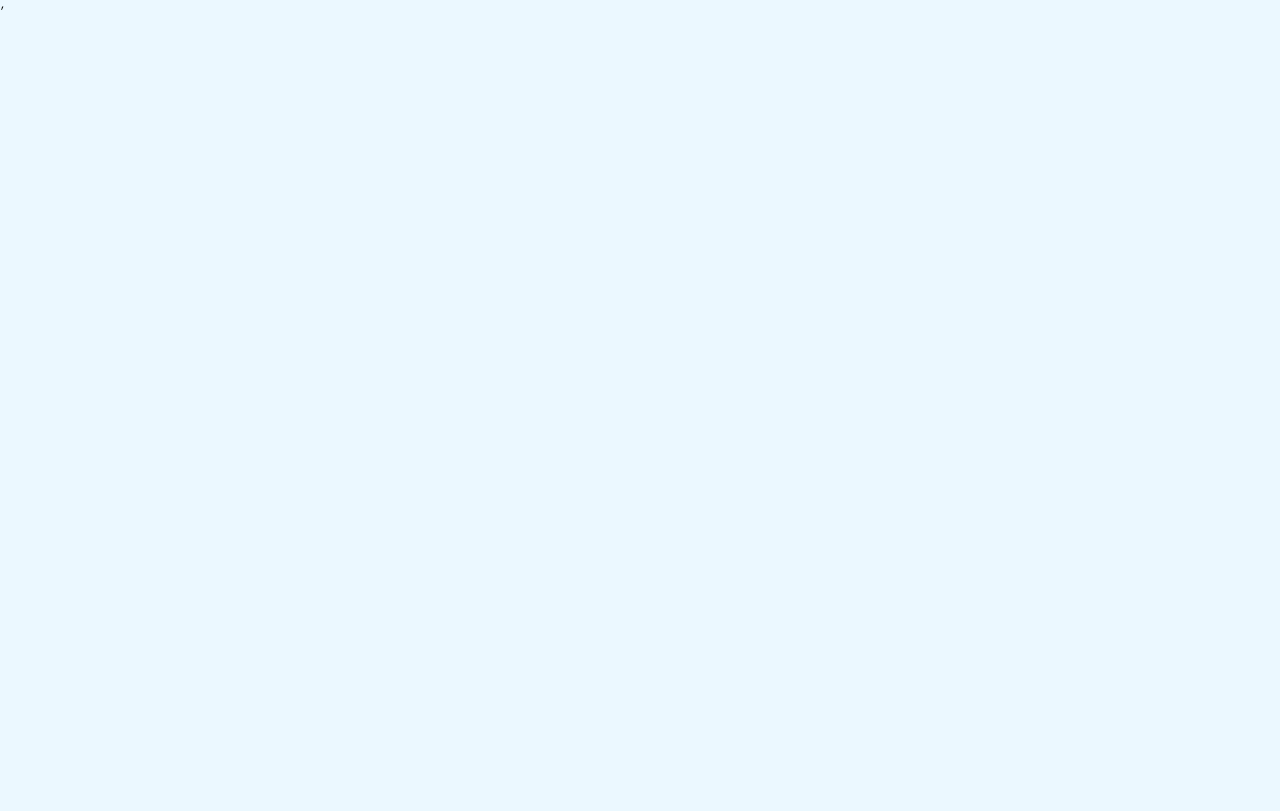
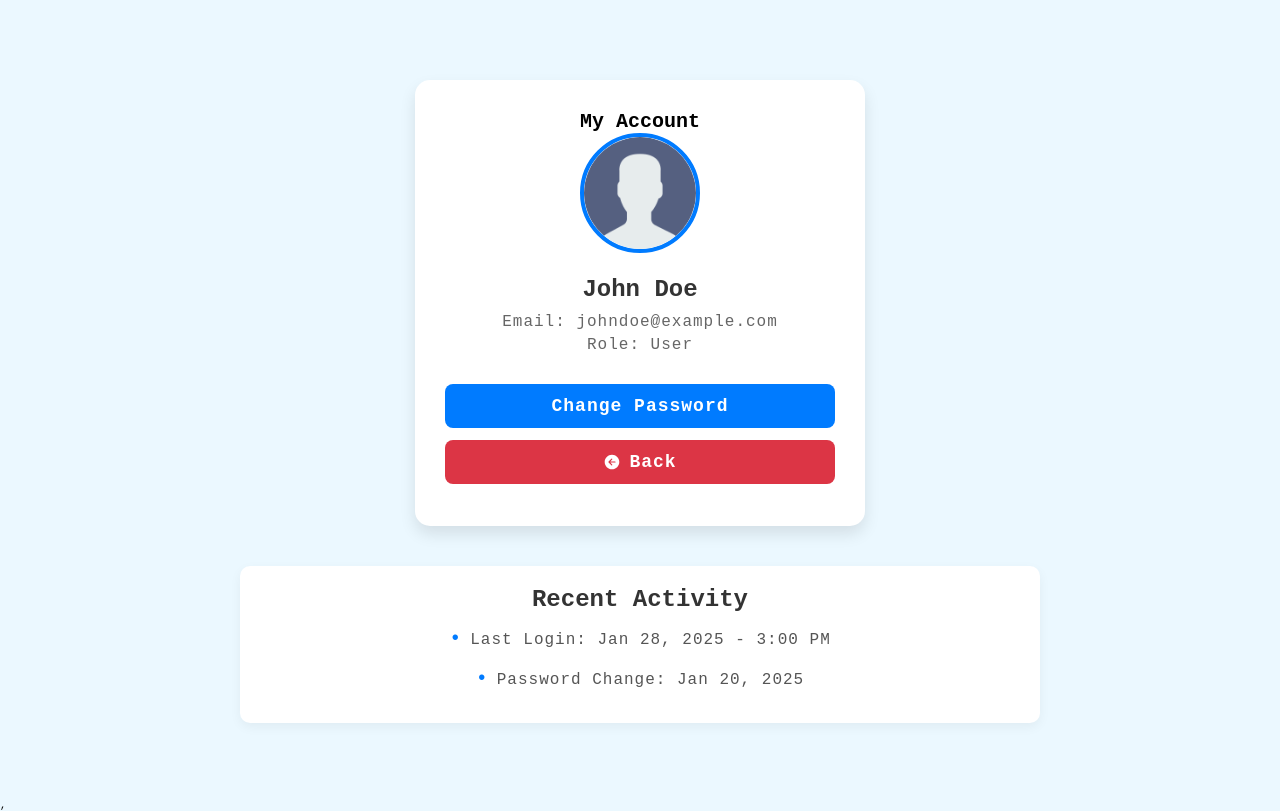
Before and after one commit to Samyam-Pradhan/Full-Project, a React (Vite) app in the folder client/: page /account in a window 1280 px wide. Before the commit this address had no page. Built offline with nearby package versions, Linux system fonts and the light colour scheme.

Commit message:
Add Account page

```diff
--- a/client/src/App.jsx
+++ b/client/src/App.jsx
@@ -10,6 +10,8 @@ import  ProtectedRoute  from "./components/ProtectedRoute"; // Import ProtectedR
 import AdminLayout from './components/layouts/AdminLayout';
 import AdminUsers from './pages/AdminUsers';
 import AdminUpdate from './pages/AdminUpdate';
+import Account from './pages/Account';
+
 const App = () => {
   return (
     <Router>
@@ -30,6 +32,7 @@ const App = () => {
 
         <Route path="/logout" element={<Logout />} /> {/* Redirects to / after logout */}
         <Route path="/report" element={<Report />} />
+        <Route path="/account" element={<Account />} />
         <Route path="/admin" element={<AdminLayout />}>
           <Route path="users" element={<AdminUsers />} />
           <Route path="users/:id/edit" element={<AdminUpdate />} />
--- /dev/null
+++ b/client/src/assets/Account.css
@@ -0,0 +1,161 @@
+/* Account Page Styles */
+.account-page {
+  text-align: center;
+  padding: 40px 20px; /* 40px 20px */
+  background-color: #ebf8ff;
+  min-height: 100vh;
+  font-family: 'Courier New', Courier, monospace;
+}
+
+.account-container {
+  max-width: 450px; /* 450px */
+  margin: 40px auto; /* 40px */
+  padding: 30px; /* 30px */
+  background: white;
+  border-radius: 15px; /* 15px */
+  box-shadow: 0 8px 16px rgba(0, 0, 0, 0.1); /* 8px 16px */
+  transition: box-shadow 0.3s ease-in-out;
+}
+
+.account-container:hover {
+  box-shadow: 0 12px 24px rgba(0, 0, 0, 0.2); /* 12px 24px */
+}
+
+.account-info {
+  text-align: center;
+  margin-bottom: 30px; /* 30px */
+}
+
+.profile-pic {
+  width: 120px; /* 120px */
+  height: 120px; /* 120px */
+  border-radius: 50%;
+  object-fit: cover;
+  margin-bottom: 20px; /* 20px */
+  border: 4px solid #007bff; /* 4px */
+}
+
+h2 {
+  font-size: 24px; /* 24px */
+  color: #333;
+  margin-bottom: 10px; /* 10px */
+}
+
+p {
+  font-size: 16px; /* 16px */
+  color: #666;
+  margin: 5px 0; /* 5px 0 */
+}
+
+.account-actions {
+  margin-top: 20px; /* 20px */
+}
+
+.btn {
+  display: block;
+  width: 100%;
+  padding: 12px;
+  margin: 12px 0;
+  border: none;
+  background: #007bff;
+  color: white;
+  font-size: 18px;
+  font-weight: bold;
+  border-radius: 8px;
+  cursor: pointer;
+  transition: background-color 0.3s ease;
+}
+
+.btn:hover {
+  background: #0056b3;
+}
+
+.btn:active {
+  background: #004085;
+}
+
+@media (max-width: 480px) {
+  .account-container {
+    padding: 20px;
+    max-width: 90%;
+  }
+
+  .profile-pic {
+    width: 100px;
+    height: 100px;
+  }
+
+  h2 {
+    font-size: 20px;
+  }
+
+  p {
+    font-size: 14px;
+  }
+
+  .btn {
+    font-size: 16px;
+    padding: 10px;
+  }
+}
+
+.btn.danger {
+  background-color: #dc3545; /* Red for danger */
+  color: white;
+  display: flex;
+  align-items: center;
+  justify-content: center;
+  gap: 8px; /* Space between the icon and the text */
+}
+
+.btn.danger:hover {
+  background-color: #c82333;
+}
+
+.profile-pic {
+  width: 120px; /* 120px */
+  height: 120px; /* 120px */
+  border-radius: 50%;
+  object-fit: cover;
+}
+
+.activity-history {
+  margin-top: 40px;
+  background-color: #fff;
+  padding: 20px;
+  border-radius: 10px;
+  box-shadow: 0 4px 12px rgba(0, 0, 0, 0.05); /* 4px 12px */
+  max-width: 800px;
+  margin: 20px auto;
+}
+
+.activity-history h3 {
+  color: #333;
+  font-size: 24px;
+  margin-bottom: 10px;
+}
+
+.activity-history ul {
+  list-style-type: none;
+  padding: 0;
+}
+
+.activity-history ul li {
+  font-size: 16px;
+  color: #555;
+  margin-bottom: 8px;
+  line-height: 1.6;
+}
+
+.activity-history ul li:before {
+  content: "•";
+  color: #007bff;
+  margin-right: 8px;
+  font-size: 20px;
+}
+
+.activity-history ul li:hover {
+  background-color: #f1f1f1;
+  border-radius: 5px;
+  cursor: pointer;
+}
--- a/client/src/components/Sidebar.jsx
+++ b/client/src/components/Sidebar.jsx
@@ -32,7 +32,7 @@ const Sidebar = () => {
         </li>
         <li style={{ display: "flex", alignItems: "center" }}>
           <MdAccountCircle style={{ marginRight: "8px" }} />
-          Account
+          <Link to ="/account" style={{textDecoration: "none", color: "inherit"}}>Account</Link>
         </li>
         <li style={{ display: "flex", alignItems: "center" }}>
           <FcAbout style={{ marginRight: "8px" }} />
@@ -42,7 +42,7 @@ const Sidebar = () => {
           <IoIosHelpCircle style={{ marginRight: "8px" }} />
           Help
         </li>
-        {/* Link to Report.jsx */}
+
         <li style={{ display: "flex", alignItems: "center" }}>
           <TbReportSearch style={{ marginRight: "8px" }} />
           <Link to="/report" style={{ textDecoration: "none", color: "inherit" }}>Reports</Link>
--- /dev/null
+++ b/client/src/pages/Account.jsx
@@ -0,0 +1,48 @@
+import React from "react";
+import { useNavigate } from 'react-router-dom'; // Import useNavigate
+import { IoArrowBackCircle } from "react-icons/io5";
+import "../assets/Account.css";
+import user from "../images/user.png";
+const Account = () => {
+  const navigate = useNavigate(); // Initialize useNavigate
+
+  const handleBack = () => {
+    navigate('/dashboard'); // Navigate to the dashboard route
+  };
+
+  return (
+    <div className="account-page">
+      <div className="account-container">
+        <div className="account-header">
+          <h1>My Account</h1>
+        </div>
+        <div className="account-content">
+          <div className="account-info">
+            <div className="profile-image-container">
+              <img src={user} alt="Profile" className="profile-pic" />
+            </div>
+            <div className="info-text">
+              <h2>John Doe</h2>
+              <p>Email: johndoe@example.com</p>
+              <p>Role: User</p>
+            </div>
+          </div>
+
+          <div className="account-actions">
+            <button className="btn">Change Password</button>
+            <button className="btn danger" onClick={handleBack}><IoArrowBackCircle />Back</button>
+          </div>
+        </div>
+      </div>
+      <div className="activity-history">
+          <h3>Recent Activity</h3>
+          <ul>
+            <li>Last Login: Jan 28, 2025 - 3:00 PM</li>
+            <li>Password Change: Jan 20, 2025</li>
+          </ul>
+        </div>
+    </div>
+  );
+};
+
+export default Account;
```
Also changed, not shown: client/src/images/user.png (added).
